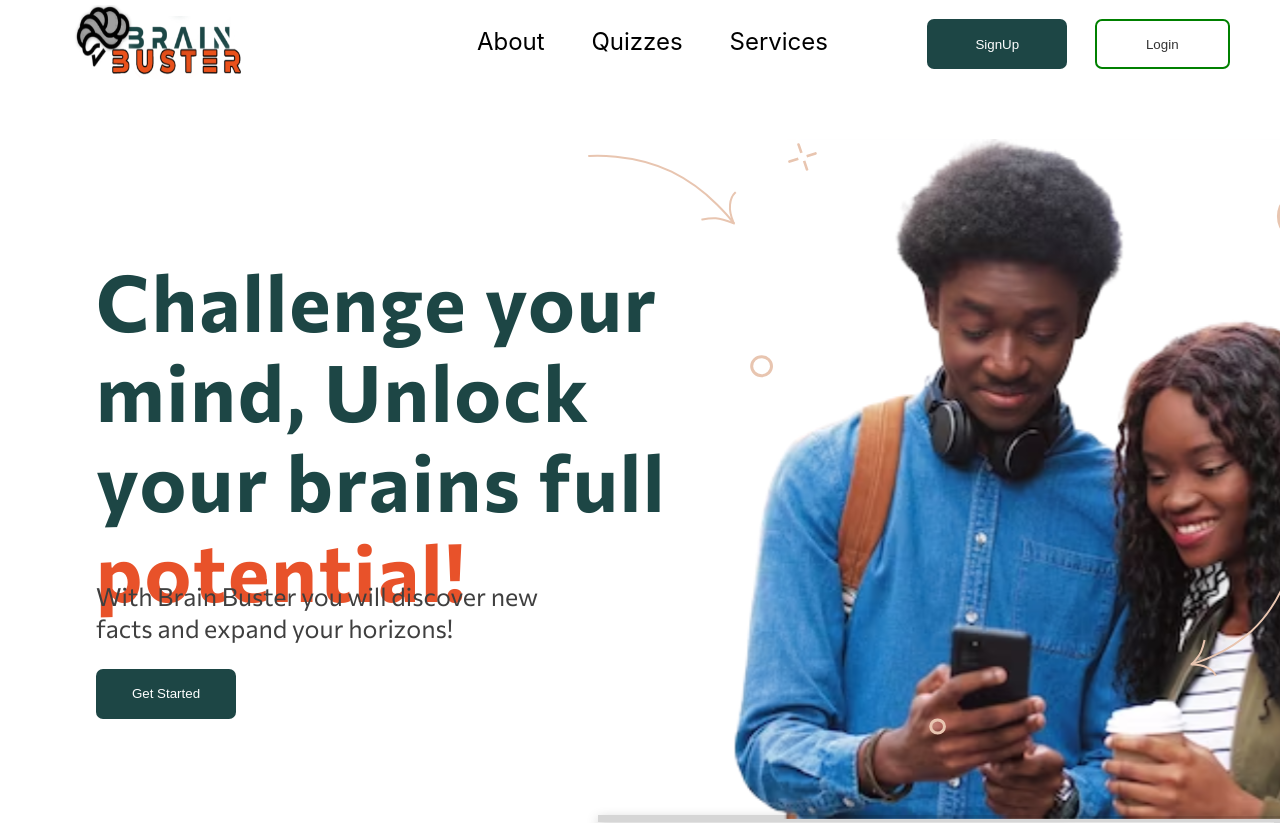
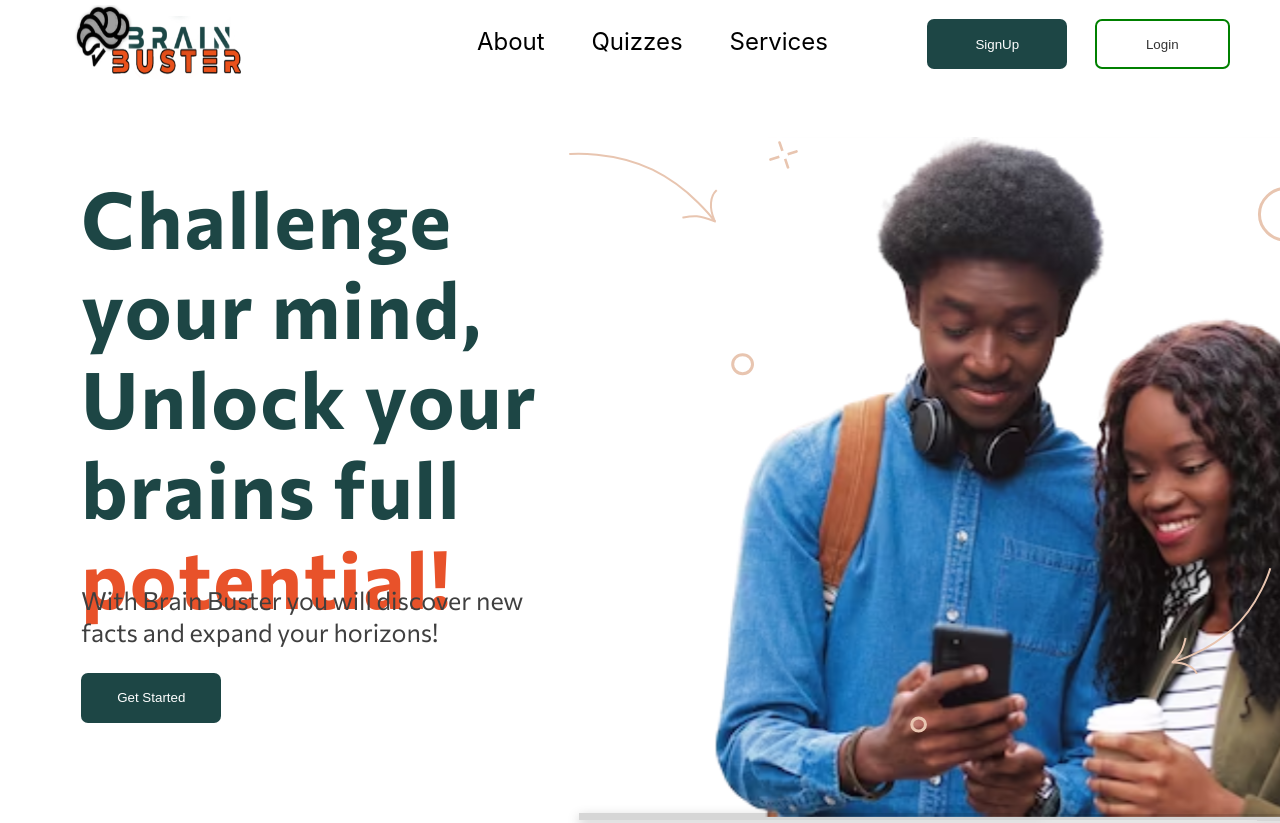
Before and after one commit to clint360/brain-buster-frontend, a React (Create React App) app: page / in a window 1280 px wide. Shown: the top 823 px of the page. Built offline with nearby package versions, Linux system fonts and the light colour scheme.

Commit message:
create responsive page

```diff
--- a/src/App.jsx
+++ b/src/App.jsx
@@ -57,7 +57,12 @@ function App() {
           <Route path="/admin">
             <Route path="/admin/dashboard" element={<AdminDashboard />} />
             <Route path="/admin/profile" element={<AdminProfile />} />
-            <Route path="/admin/quizzes" element={<AdminQuizzes />} />
+            <Route
+              path="/admin/quizzes"
+              element={
+                <AdminQuizzes copyText="http://localhost:3001/user/quiz/instructions" />
+              }
+            />
             <Route path="/admin/responses" element={<AdminResponses />} />
             <Route path="/admin/createQuiz" element={<CreateQuiz />} />
           </Route>
--- a/src/view/pages/auth/Signup.jsx
+++ b/src/view/pages/auth/Signup.jsx
@@ -59,7 +59,7 @@ function Signup() {
               </span>
             </div>
             <div className="createAccountButton">
-              <Link to="/">
+              <Link to="/login">
                 <Button title="Log In" background="white" color="#1D4645" />
               </Link>
             </div>
--- a/src/view/pages/landing/landing.css
+++ b/src/view/pages/landing/landing.css
@@ -9,17 +9,18 @@
 
 .firstcontainer {
   width: 100%;
-  height: fit-content;
+  height: 87vh;
   display: flex;
   align-items: center;
   justify-content: center;
   margin-top: 4%;
+ /*  background-color: red; */
 }
 
 .leftdetails {
-  width: 50%;
-  height: fit-content;
-  /*  background-color: green; */
+  width: 47%;
+  height: 70vh;
+   /* background-color: green; */
   display: flex;
   align-items: center;
   justify-content: center;
@@ -31,7 +32,7 @@
   height: 300px;
   display: flex;
   align-items: flex-start;
-  justify-content: flex-start;
+  justify-content: center;
   flex-direction: column;
   font-family: 'Commissioner';
   font-size: 78.5px;
@@ -59,6 +60,7 @@
   letter-spacing: 0px;
   text-align: left;
   color: #3f3f3f;
+  margin-top: 2%;
 }
 
 .started {
@@ -69,7 +71,7 @@
 }
 
 .rightdetails {
-  width: 40%;
+  width: 45%;
   height: fit-content;
   display: flex;
   justify-content: center;
```
